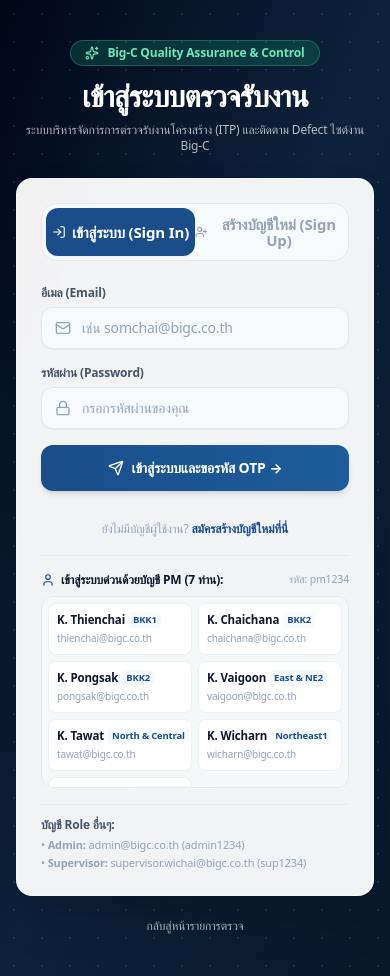
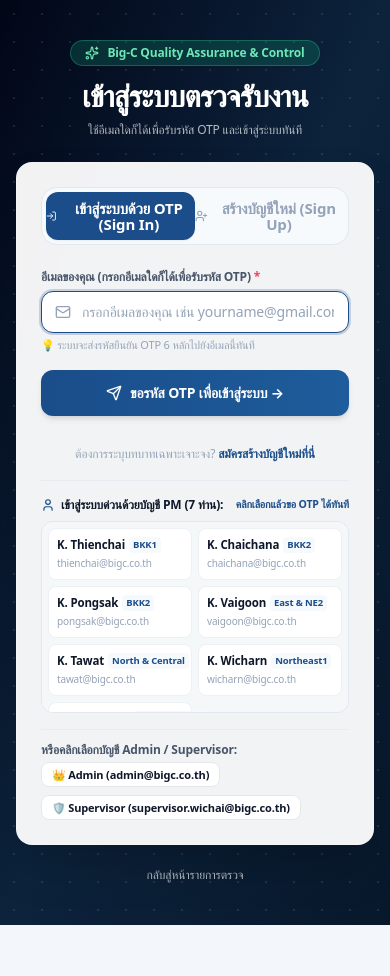
Before and after one commit to pattanunptnnn/cs-checklist, a Next.js app: page /login in a window 390 px wide. After the commit the page ends 925 px from the top, so only its background shows below. Built offline with nearby package versions, Linux system fonts and the light colour scheme; a web font is replaced by a local one.

Commit message:
fix: allow passwordless OTP login for any email with visible on-screen OTP code

```diff
--- a/src/app/login/page.tsx
+++ b/src/app/login/page.tsx
@@ -4,7 +4,7 @@
 import { useRouter } from "next/navigation";
 import Link from "next/link";
 import { useAuth } from "@/components/AuthProvider";
-import { getRoleBadgeInfo, BIGC_PMS, authenticateUser, getRegisteredUsers } from "@/lib/auth";
+import { getRoleBadgeInfo, BIGC_PMS, getRegisteredUsers } from "@/lib/auth";
 import type { UserRole, AuthUser } from "@/lib/types";
 import {
   ShieldCheck,
@@ -26,6 +26,7 @@
   RefreshCw,
   Send,
   Check,
+  Zap,
 } from "lucide-react";
 
 type AuthMode = "signin" | "signup" | "verify";
@@ -37,9 +38,8 @@
   const [mode, setMode] = useState<AuthMode>("signin");
   const [verifyAction, setVerifyAction] = useState<"login" | "signup">("login");
 
-  // State สำหรับ Sign In
+  // State สำหรับ Sign In (รองรับ Passwordless OTP เข้าสู่ระบบด้วยอีเมลใดก็ได้)
   const [signInEmail, setSignInEmail] = useState("");
-  const [signInPassword, setSignInPassword] = useState("");
 
   // State สำหรับ Sign Up
   const [signUpName, setSignUpName] = useState("");
@@ -80,7 +80,7 @@
   }, [resendCooldown]);
 
   // ฟังก์ชันขอส่งรหัส OTP ทางอีเมล
-  async function requestOtp(email: string): Promise<{ success: boolean; demoOtp?: string; error?: string }> {
+  async function requestOtp(email: string): Promise<{ success: boolean; demoOtp?: string; supabaseTriggered?: boolean; error?: string }> {
     try {
       const res = await fetch("/api/auth/send-otp", {
         method: "POST",
@@ -91,26 +91,77 @@
       if (!res.ok || !data.success) {
         return { success: false, error: data.error || "ส่งรหัส OTP ไม่สำเร็จ" };
       }
-      return { success: true, demoOtp: data.demoOtp };
+      return {
+        success: true,
+        demoOtp: data.demoOtp,
+        supabaseTriggered: data.supabaseTriggered,
+      };
     } catch {
       return { success: false, error: "เกิดข้อผิดพลาดในการเชื่อมต่อเซิร์ฟเวอร์" };
     }
   }
 
-  // 1. จัดการการเข้าสู่ระบบ (Sign In) — ตรวจรหัสผ่านแล้วส่ง OTP ทางอีเมล
+  // 1. จัดการการเข้าสู่ระบบ (Sign In) — เข้าได้ด้วยอีเมลใดก็ได้ โดยขอรหัส OTP ยืนยัน
   async function handleSignIn(e: React.FormEvent) {
     e.preventDefault();
     setErrorMsg("");
     setSuccessMsg("");
 
     const email = signInEmail.trim().toLowerCase();
-    const pwd = signInPassword;
+    if (!email || !email.includes("@")) {
+      setErrorMsg("กรุณากรอกรูปแบบอีเมลให้ถูกต้อง เช่น yourname@example.com");
+      return;
+    }
 
-    // ตรวจสอบอีเมลและรหัสผ่านก่อน
-    const authRes = authenticateUser(email, pwd);
-    if (!authRes.success || !authRes.user) {
-      setErrorMsg(authRes.error || "อีเมลหรือรหัสผ่านไม่ถูกต้อง");
-      return;
+    // ค้นหาผู้ใช้จากฐานข้อมูล หรือสร้าง Profile อัตโนมัติสำหรับอีเมลนี้
+    const existingUsers = getRegisteredUsers();
+    let userToAuth: AuthUser;
+
+    const found = existingUsers.find((u) => u.email.toLowerCase() === email);
+    if (found) {
+      userToAuth = {
+        id: found.id,
+        name: found.name,
+        email: found.email,
+        role: found.role,
+        title: found.title,
+        phone: found.phone,
+      };
+    } else {
+      // ตรวจสอบว่าตรงกับ PM ทางการ 7 ท่านของ Big-C หรือไม่
+      const pmMatch = BIGC_PMS.find((p) => p.email.toLowerCase() === email);
+      if (pmMatch) {
+        userToAuth = {
+          id: pmMatch.id,
+          name: pmMatch.name,
+          email: pmMatch.email,
+          role: "pm",
+          title: "Project Manager (วิศวกรผู้ตรวจรับ)",
+          phone: "-",
+        };
+      } else {
+        // อีเมลใหม่: จัดบทบาทและชื่ออัตโนมัติตามรูปแบบอีเมล
+        const prefix = email.split("@")[0].replace(/[._-]/g, " ");
+        const capitalized = prefix.charAt(0).toUpperCase() + prefix.slice(1);
+        const role: UserRole = email.includes("admin")
+          ? "admin"
+          : email.includes("supervisor")
+          ? "supervisor"
+          : "pm";
+        userToAuth = {
+          id: `usr-${Date.now().toString(36)}`,
+          name: role === "pm" ? `K. ${capitalized}` : capitalized,
+          email: email,
+          role: role,
+          title:
+            role === "admin"
+              ? "ผู้ดูแลระบบ (Admin)"
+              : role === "supervisor"
+              ? "หัวหน้างาน (Supervisor)"
+              : "Project Manager (วิศวกรผู้ตรวจรับ)",
+          phone: "-",
+        };
+      }
     }
 
     setIsSubmitting(true);
@@ -118,22 +169,23 @@
     setIsSubmitting(false);
 
     if (!otpRes.success) {
-      setErrorMsg(otpRes.error || "ส่งรหัสยืนยันไปยังอีเมลไม่สำเร็จ");
+      setErrorMsg(otpRes.error || "ขอรหัสยืนยัน OTP ไม่สำเร็จ");
       return;
     }
 
-    // ผ่านขั้นตอนแรก: บันทึกข้อมูลและสลับไปหน้ากรอก OTP
-    setPendingUser(authRes.user);
+    // ผ่านไปยังหน้ายืนยัน OTP ทันที
+    setPendingUser(userToAuth);
     setTargetEmail(email);
     setDemoOtp(otpRes.demoOtp || null);
+    setSupabaseTriggered(Boolean(otpRes.supabaseTriggered));
     setVerifyAction("login");
-    setOtpCode("");
+    setOtpCode(otpRes.demoOtp || ""); // ใส่รหัสเริ่มต้นให้เลยเพื่อความสะดวกสูงสุด
     setResendCooldown(60);
     setMode("verify");
-    setSuccessMsg(`ส่งรหัส OTP 6 หลักไปยัง ${email} เรียบร้อยแล้ว กรุณาตรวจสอบอีเมล`);
+    setSuccessMsg(`ระบบได้ออกรหัส OTP แล้ว: ${otpRes.demoOtp}`);
   }
 
-  // 2. จัดการการสร้างบัญชีใหม่ (Sign Up) — ตรวจข้อมูลแล้วส่ง OTP ทางอีเมล
+  // 2. จัดการการสร้างบัญชีใหม่ (Sign Up)
   async function handleSignUp(e: React.FormEvent) {
     e.preventDefault();
     setErrorMsg("");
@@ -157,18 +209,12 @@
       return;
     }
 
-    const existingUsers = getRegisteredUsers();
-    if (existingUsers.some((u) => u.email.toLowerCase() === email)) {
-      setErrorMsg("อีเมลนี้มีผู้ใช้งานในระบบแล้ว กรุณาเข้าสู่ระบบ หรือใช้อีเมลอื่น");
-      return;
-    }
-
     setIsSubmitting(true);
     const otpRes = await requestOtp(email);
     setIsSubmitting(false);
 
     if (!otpRes.success) {
-      setErrorMsg(otpRes.error || "ส่งรหัสยืนยันไปยังอีเมลไม่สำเร็จ");
+      setErrorMsg(otpRes.error || "ขอรหัสยืนยัน OTP ไม่สำเร็จ");
       return;
     }
 
@@ -183,11 +229,12 @@
     });
     setTargetEmail(email);
     setDemoOtp(otpRes.demoOtp || null);
+    setSupabaseTriggered(Boolean(otpRes.supabaseTriggered));
     setVerifyAction("signup");
-    setOtpCode("");
+    setOtpCode(otpRes.demoOtp || "");
     setResendCooldown(60);
     setMode("verify");
-    setSuccessMsg(`ส่งรหัส OTP 6 หลักไปยัง ${email} เรียบร้อยแล้ว`);
+    setSuccessMsg(`ระบบได้ออกรหัส OTP แล้ว: ${otpRes.demoOtp}`);
   }
 
   // 3. จัดการการยืนยันรหัส OTP (Verify OTP)
@@ -227,14 +274,14 @@
         setSuccessMsg("ยืนยันตัวตนทางอีเมลสำเร็จ! กำลังเข้าสู่ระบบ...");
         setTimeout(() => {
           router.push("/");
-        }, 500);
+        }, 400);
       } else if (verifyAction === "signup" && pendingSignUpData) {
         const regRes = await register(pendingSignUpData);
         if (regRes.success) {
           setSuccessMsg("ยืนยันอีเมลและสร้างบัญชีสำเร็จ! กำลังเข้าสู่ระบบ...");
           setTimeout(() => {
             router.push("/");
-          }, 500);
+          }, 400);
         } else {
           setErrorMsg(regRes.error || "สร้างบัญชีไม่สำเร็จ");
         }
@@ -257,8 +304,9 @@
 
     if (res.success) {
       setDemoOtp(res.demoOtp || null);
+      setOtpCode(res.demoOtp || "");
       setResendCooldown(60);
-      setSuccessMsg(`ส่งรหัส OTP ชุดใหม่ไปยัง ${targetEmail} แล้ว`);
+      setSuccessMsg(`ออกรหัส OTP ชุดใหม่แล้ว: ${res.demoOtp}`);
     } else {
       setErrorMsg(res.error || "ขอรหัสใหม่ไม่สำเร็จ");
     }
@@ -283,16 +331,16 @@
 
         <h1 className="font-display font-bold text-3xl sm:text-4xl tracking-tight text-white">
           {mode === "verify"
-            ? "ยืนยันรหัสผ่านในอีเมล"
+            ? "ยืนยันรหัส OTP ในอีเมล"
             : mode === "signin"
             ? "เข้าสู่ระบบตรวจรับงาน"
             : "สร้างบัญชีผู้ใช้งานใหม่"}
         </h1>
         <p className="mt-2 text-xs sm:text-sm text-white/70 max-w-sm mx-auto">
           {mode === "verify"
-            ? "ระบบความปลอดภัย 2 ขั้นตอน (2FA) ยืนยันรหัส OTP 6 หลักที่ส่งไปยังกล่องจดหมายของคุณ"
+            ? "ระบบความปลอดภัย 2 ขั้นตอน (2FA) ยืนยันรหัสผ่านชั่วคราว OTP 6 หลัก"
             : mode === "signin"
-            ? "ระบบบริหารจัดการการตรวจรับงานโครงสร้าง (ITP) และติดตาม Defect ไซต์งาน Big-C"
+            ? "ใช้อีเมลใดก็ได้เพื่อรับรหัส OTP และเข้าสู่ระบบทันที"
             : "กรอกข้อมูลและเลือกบทบาทหน้าที่ของคุณเพื่อเริ่มใช้งานในระบบ"}
         </p>
       </div>
@@ -355,7 +403,7 @@
                 }`}
               >
                 <LogIn className="w-3.5 h-3.5" />
-                <span>เข้าสู่ระบบ (Sign In)</span>
+                <span>เข้าสู่ระบบด้วย OTP (Sign In)</span>
               </button>
               <button
                 type="button"
@@ -381,7 +429,7 @@
             <form onSubmit={handleSignIn} className="space-y-4">
               <div>
                 <label className="block text-xs font-bold text-ink2 mb-1.5">
-                  อีเมล (Email)
+                  อีเมลของคุณ (กรอกอีเมลใดก็ได้เพื่อรับรหัส OTP) <span className="text-rose-500">*</span>
                 </label>
                 <div className="relative">
                   <div className="absolute inset-y-0 left-0 pl-3.5 flex items-center pointer-events-none text-ink3">
@@ -390,31 +438,16 @@
                   <input
                     type="email"
                     required
+                    autoFocus
                     value={signInEmail}
                     onChange={(e) => setSignInEmail(e.target.value)}
-                    placeholder="เช่น somchai@bigc.co.th"
+                    placeholder="กรอกอีเมลของคุณ เช่น yourname@gmail.com"
                     className="field pl-10 text-sm"
                   />
                 </div>
-              </div>
-
-              <div>
-                <label className="block text-xs font-bold text-ink2 mb-1.5">
-                  รหัสผ่าน (Password)
-                </label>
-                <div className="relative">
-                  <div className="absolute inset-y-0 left-0 pl-3.5 flex items-center pointer-events-none text-ink3">
-                    <Lock className="w-4 h-4" />
-                  </div>
-                  <input
-                    type="password"
-                    required
-                    value={signInPassword}
-                    onChange={(e) => setSignInPassword(e.target.value)}
-                    placeholder="กรอกรหัสผ่านของคุณ"
-                    className="field pl-10 text-sm"
-                  />
-                </div>
+                <p className="text-[11px] text-ink3 mt-1">
+                  💡 ระบบจะส่งรหัสยืนยัน OTP 6 หลักไปยังอีเมลนี้ทันที
+                </p>
               </div>
 
               <button
@@ -423,12 +456,12 @@
                 className="w-full btn-primary min-h-[46px] text-sm font-bold flex items-center justify-center gap-2 mt-4 shadow-md"
               >
                 <Send className="w-4 h-4" />
-                <span>{isSubmitting ? "กำลังตรวจสอบและส่งรหัส..." : "เข้าสู่ระบบและขอรหัส OTP →"}</span>
+                <span>{isSubmitting ? "กำลังส่งรหัส OTP..." : "ขอรหัส OTP เพื่อเข้าสู่ระบบ →"}</span>
               </button>
 
               {/* ลิงก์สลับไปสร้างบัญชี */}
               <div className="text-center pt-2">
-                <span className="text-xs text-ink3">ยังไม่มีบัญชีผู้ใช้งาน? </span>
+                <span className="text-xs text-ink3">ต้องการระบุบทบาทเฉพาะเจาะจง? </span>
                 <button
                   type="button"
                   onClick={() => {
@@ -448,7 +481,7 @@
                     <User className="w-3.5 h-3.5 text-brand" />
                     <span>เข้าสู่ระบบด่วนด้วยบัญชี PM (7 ท่าน):</span>
                   </span>
-                  <span className="text-[10.5px] text-ink3 font-medium">รหัส: pm1234</span>
+                  <span className="text-[10.5px] text-brand font-semibold">คลิกเลือกแล้วขอ OTP ได้ทันที</span>
                 </div>
 
                 <div className="grid grid-cols-2 gap-1.5 max-h-48 overflow-y-auto p-1.5 bg-sunken/80 rounded-xl border border-line">
@@ -460,7 +493,6 @@
                         type="button"
                         onClick={() => {
                           setSignInEmail(pm.email);
-                          setSignInPassword("pm1234");
                           setErrorMsg("");
                         }}
                         className={`p-2 rounded-lg text-left transition-all border text-xs flex flex-col ${
@@ -484,12 +516,30 @@
                 </div>
               </div>
 
-              {/* ข้อมูลบัญชีตัวอย่างเริ่มต้นสำหรับทดสอบ */}
+              {/* บัญชีอื่นๆ */}
               <div className="mt-3 pt-3 border-t border-line/60 text-xs text-ink3">
-                <div className="font-semibold text-ink2 mb-1">บัญชี Role อื่นๆ:</div>
-                <div className="space-y-0.5 text-[11px] tnum flex flex-wrap gap-x-4">
-                  <div>• <strong>Admin:</strong> admin@bigc.co.th (admin1234)</div>
-                  <div>• <strong>Supervisor:</strong> supervisor.wichai@bigc.co.th (sup1234)</div>
+                <div className="font-semibold text-ink2 mb-1">หรือคลิกเลือกบัญชี Admin / Supervisor:</div>
+                <div className="flex flex-wrap gap-2 text-[11px]">
+                  <button
+                    type="button"
+                    onClick={() => {
+                      setSignInEmail("admin@bigc.co.th");
+                      setErrorMsg("");
+                    }}
+                    className="chip bg-card hover:bg-brand/10 hover:text-brand border text-[11px] cursor-pointer"
+                  >
+                    👑 Admin (admin@bigc.co.th)
+                  </button>
+                  <button
+                    type="button"
+                    onClick={() => {
+                      setSignInEmail("supervisor.wichai@bigc.co.th");
+                      setErrorMsg("");
+                    }}
+                    className="chip bg-card hover:bg-brand/10 hover:text-brand border text-[11px] cursor-pointer"
+                  >
+                    🛡️ Supervisor (supervisor.wichai@bigc.co.th)
+                  </button>
                 </div>
               </div>
             </form>
@@ -691,12 +741,12 @@
           {/* ────────── 3. ขั้นตอนยืนยันรหัส OTP ในอีเมล (Email Verification) ────────── */}
           {mode === "verify" && (
             <form onSubmit={handleVerifyOtp} className="space-y-4 animate-in fade-in zoom-in-95 duration-200">
-              <div className="text-center pb-2">
+              <div className="text-center pb-1">
                 <div className="w-12 h-12 rounded-2xl bg-brand/10 text-brand grid place-items-center mx-auto mb-2 shadow-inner border border-brand/20">
                   <KeyRound className="w-6 h-6 animate-pulse" />
                 </div>
                 <div className="text-xs font-semibold text-ink3">
-                  ระบบได้ส่งรหัสผ่านชั่วคราว OTP (6 หลัก) ไปยัง:
+                  ระบบได้ออกรหัสผ่านชั่วคราว OTP (6 หลัก) สำหรับ:
                 </div>
                 <div className="inline-flex items-center gap-1.5 px-3 py-1 mt-1 rounded-full bg-sunken border border-line text-xs font-bold text-brand">
                   <Mail className="w-3.5 h-3.5" />
@@ -704,10 +754,45 @@
                 </div>
               </div>
 
+              {/* กล่องแสดงรหัส OTP ขนาดใหญ่ เด่นชัดที่สุด */}
+              <div className="p-4 rounded-2xl bg-gradient-to-br from-emerald-500/15 via-teal-500/10 to-sky-500/15 border-2 border-emerald-500/40 text-ink shadow-sm space-y-2">
+                <div className="flex items-center justify-between gap-2">
+                  <div className="flex items-center gap-2">
+                    <span className="w-2.5 h-2.5 rounded-full bg-emerald-500 animate-ping" />
+                    <span className="font-bold text-xs sm:text-sm text-emerald-700 dark:text-emerald-300 flex items-center gap-1.5">
+                      <KeyRound className="w-4 h-4" />
+                      <span>รหัส OTP ของคุณ:</span>
+                    </span>
+                  </div>
+                  {demoOtp && (
+                    <button
+                      type="button"
+                      onClick={() => setOtpCode(demoOtp)}
+                      className="px-2.5 py-1 rounded-lg bg-emerald-600 hover:bg-emerald-500 text-white font-bold text-xs shadow-xs active:scale-95 transition-all flex items-center gap-1 cursor-pointer"
+                    >
+                      <Check className="w-3.5 h-3.5" />
+                      <span>ใส่รหัส {demoOtp} ทันที</span>
+                    </button>
+                  )}
+                </div>
+
+                <div className="flex items-center justify-center py-2.5 bg-card rounded-xl border border-line shadow-inner">
+                  <span className="font-mono font-black text-3xl sm:text-4xl tracking-[0.4em] text-brand select-all">
+                    {demoOtp || "กำลังออกรหัส..."}
+                  </span>
+                </div>
+
+                <p className="text-[11px] text-ink3 text-center leading-relaxed">
+                  {supabaseTriggered
+                    ? "✉️ ส่งรหัสไปยังอีเมลจริงแล้ว คุณสามารถเปิดดูในกล่องจดหมาย หรือคลิกปุ่มใส่รหัสด้านบนได้ทันที"
+                    : "💡 คุณสามารถนำรหัส 6 หลักด้านบนนี้กรอกลงในช่อง หรือกดปุ่มใส่รหัสทันทีเพื่อเข้าสู่ระบบ"}
+                </p>
+              </div>
+
               {/* ช่องกรอก OTP 6 หลัก */}
               <div>
-                <label className="block text-center text-xs font-bold text-ink2 mb-2">
-                  กรอกรหัส OTP 6 หลัก
+                <label className="block text-center text-xs font-bold text-ink2 mb-1.5">
+                  กรอกรหัส OTP 6 หลัก เพื่อยืนยันตัวตน
                 </label>
                 <input
                   type="text"
@@ -720,41 +805,18 @@
                     setOtpCode(val);
                   }}
                   placeholder="• • • • • •"
-                  className="w-full text-center tracking-[0.6em] text-2xl font-mono font-black py-3 rounded-2xl border-2 border-brand/40 focus:border-brand focus:ring-4 focus:ring-brand/15 bg-card text-ink shadow-inner transition-all"
+                  className="w-full text-center tracking-[0.5em] text-2xl font-mono font-black py-3 rounded-2xl border-2 border-brand/50 focus:border-brand focus:ring-4 focus:ring-brand/15 bg-card text-ink shadow-inner transition-all"
                 />
                 <div className="text-[11px] text-center text-ink3 mt-1.5">
                   รหัสจะหมดอายุภายใน 5 นาที
                 </div>
               </div>
 
-              {/* กล่องตัวช่วยสำหรับบัญชีทดสอบ PM Big-C หรือเมลจำลอง */}
-              {demoOtp && (
-                <div className="p-3.5 rounded-xl bg-amber-500/10 border border-amber-500/30 text-xs text-ink space-y-1.5 animate-in fade-in duration-300">
-                  <div className="flex items-center justify-between gap-2">
-                    <div className="flex items-center gap-1.5 font-bold text-amber-600 dark:text-amber-400 text-xs">
-                      <Mail className="w-3.5 h-3.5" />
-                      <span>รหัส OTP สำหรับทดสอบ:</span>
-                    </div>
-                    <button
-                      type="button"
-                      onClick={() => setOtpCode(demoOtp)}
-                      className="px-2 py-0.5 rounded-md bg-amber-500 text-white font-bold text-[11px] hover:bg-amber-600 active:scale-95 transition-all shadow-xs flex items-center gap-1 cursor-pointer"
-                    >
-                      <Check className="w-3 h-3" />
-                      <span>ใส่รหัส {demoOtp} อัตโนมัติ</span>
-                    </button>
-                  </div>
-                  <p className="text-[11px] text-ink3 leading-relaxed">
-                    💡 สำหรับบัญชี Big-C ที่ไม่มีกล่องเมลจริง หรือขณะทดสอบระบบ สามารถคลิกปุ่มด้านบนเพื่อกรอกรหัส OTP ได้ทันทีโดยไม่ต้องเปิดอีเมล
-                  </p>
-                </div>
-              )}
-
               {/* ปุ่มยืนยันรหัส */}
               <button
                 type="submit"
                 disabled={isSubmitting || otpCode.length !== 6}
-                className="w-full btn-primary min-h-[46px] text-sm font-bold flex items-center justify-center gap-2 mt-4 shadow-md disabled:opacity-50"
+                className="w-full btn-primary min-h-[46px] text-sm font-bold flex items-center justify-center gap-2 mt-2 shadow-md disabled:opacity-50"
               >
                 <CheckCircle2 className="w-4 h-4" />
                 <span>
@@ -775,7 +837,7 @@
                     setErrorMsg("");
                     setSuccessMsg("");
                   }}
-                  className="text-ink3 hover:text-ink font-semibold flex items-center gap-1"
+                  className="text-ink3 hover:text-ink font-semibold flex items-center gap-1 cursor-pointer"
                 >
                   <ArrowLeft className="w-3.5 h-3.5" />
                   <span>ย้อนกลับ / เปลี่ยนอีเมล</span>
@@ -788,7 +850,7 @@
                   className={`font-bold flex items-center gap-1 ${
                     resendCooldown > 0
                       ? "text-ink3 cursor-not-allowed"
-                      : "text-brand hover:underline"
+                      : "text-brand hover:underline cursor-pointer"
                   }`}
                 >
                   <RefreshCw className={`w-3.5 h-3.5 ${isSubmitting ? "animate-spin" : ""}`} />
```
Also changed, not shown: 1 other file (tests, documents, lock files or other folders).
